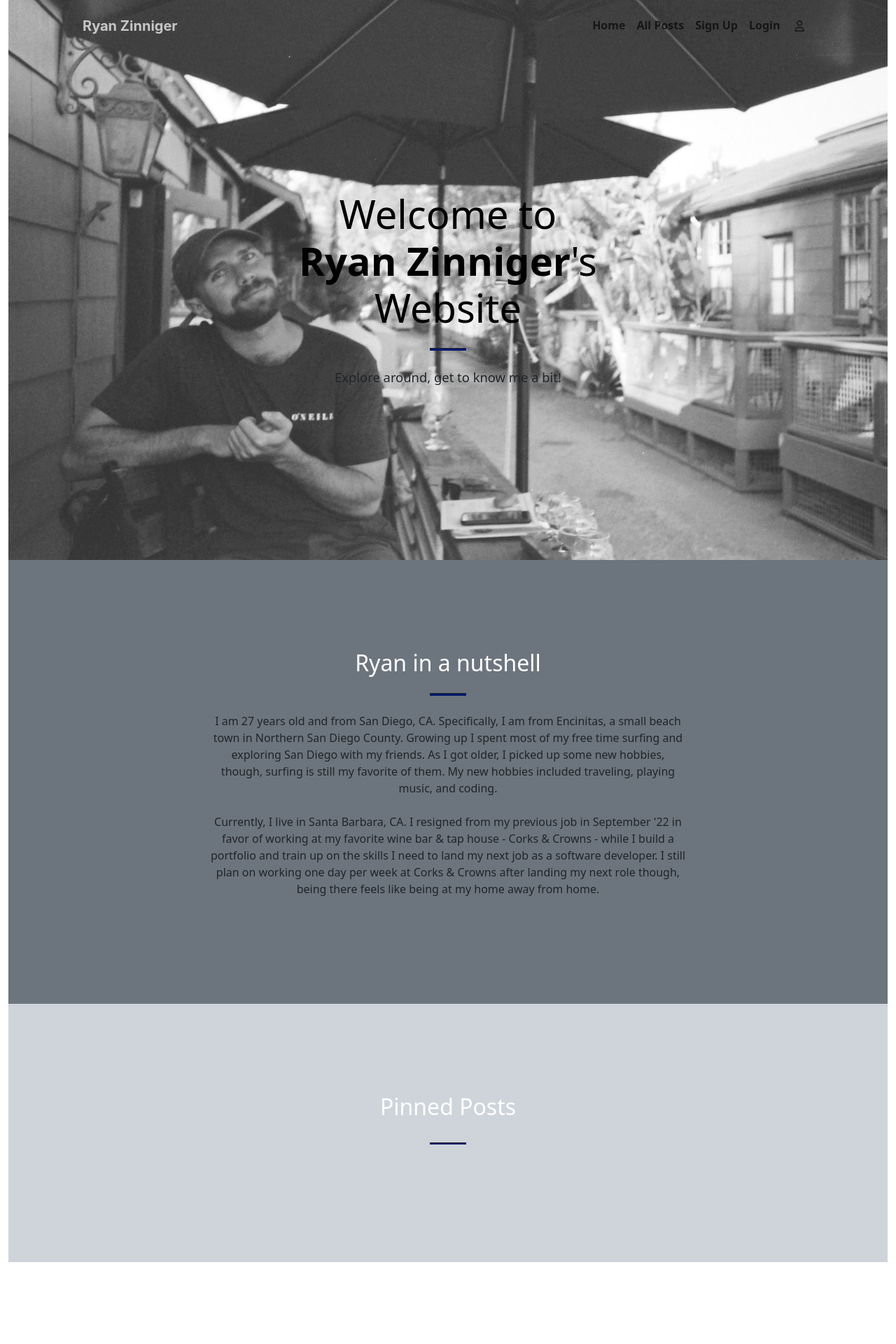
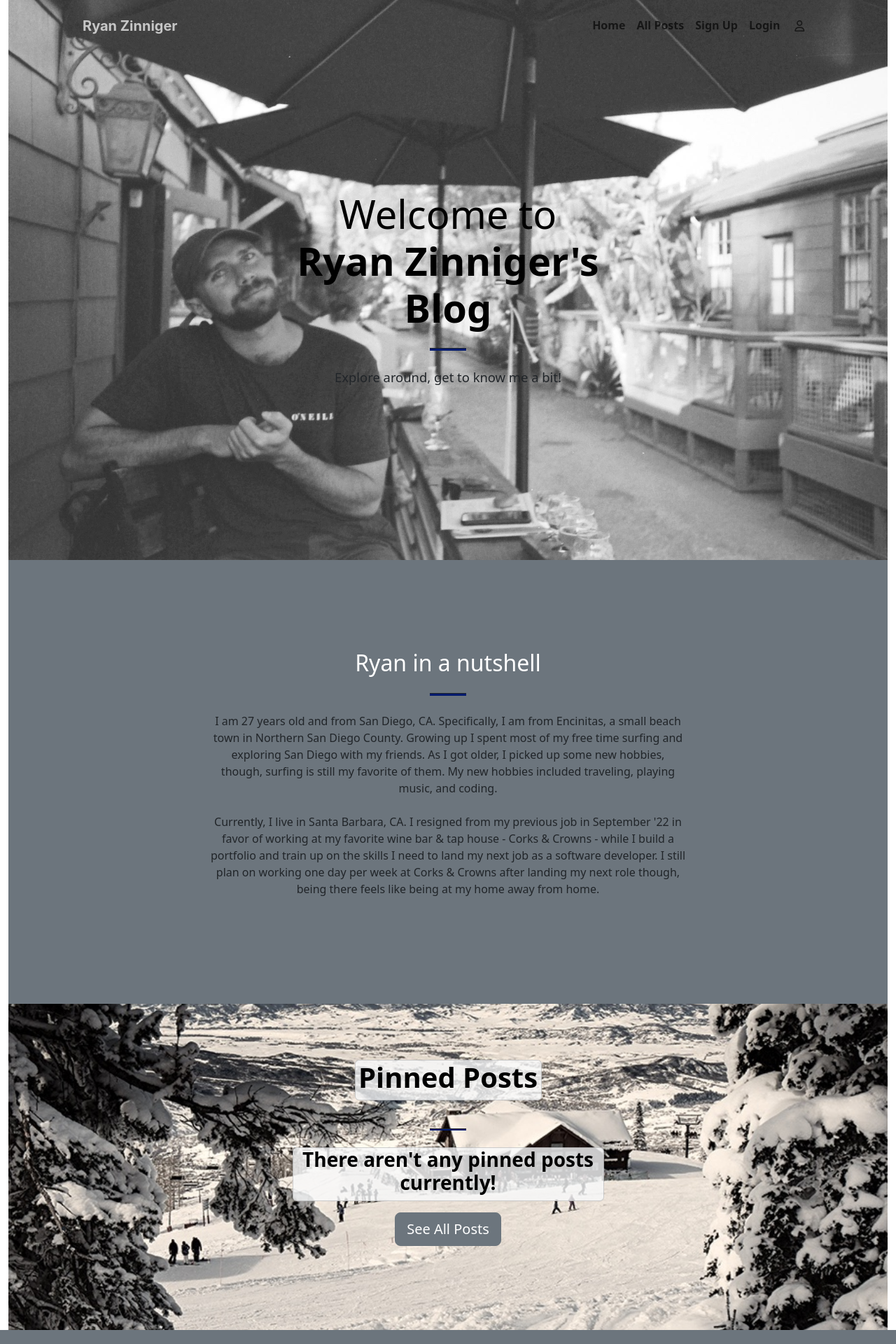
Before and after one commit to ryzinn18/PersonalBlog, a Flask app: page / in a window 1280 px wide. Shown: the top 1920 px of the page at 70% size. Run offline with Flask 2, Linux system fonts and the light colour scheme; data that the repository does not hold is empty; some libraries are stand-ins or nearby versions.

Commit message:
Various updates to Home page.

```diff
--- a/website/static/styles.css
+++ b/website/static/styles.css
@@ -172,3 +172,16 @@ section-pic {
   padding-bottom: 0;
 }
 }
+
+
+
+
+
+section.main {
+  padding-top: 5rem;
+  padding-bottom: calc(10rem - 4.5rem);
+  background-position: center;
+  background-repeat: no-repeat;
+  background-attachment: scroll;
+  background-size: cover;
+}
--- a/website/templates/home.html
+++ b/website/templates/home.html
@@ -7,7 +7,7 @@
         <div class="container px-4 px-lg-5 h-100">
             <div class="row gx-4 gx-lg-5 h-100 align-items-center justify-content-center text-center">
                 <div class="col-lg-8 align-self-end">
-                    <h1 class="text-black font-weight-bold">Welcome to<br><b>Ryan Zinniger</b>'s<br>Website</h1>
+                    <h1 class="text-black font-weight-bold">Welcome to<br><b>Ryan Zinniger's<br>Blog</b></h1>
                     <hr class="divider" />
                 </div>
                 <div class="col-lg-8 align-self-baseline">
@@ -33,19 +33,25 @@
         </div>
     </section>
     <!-- Pinned Posts -->
-    <section class="page-section bg-dark-subtle" id="pinned" >
+
+    <section class="main bg-dark-subtle" id="pinned" style='background-image: url("/static/steamboat.jpg");'>
         <div class="container px-4 px-lg-5">
             <div class="row gx-4 gx-lg-5 justify-content-center">
                 <!-- Heading - Pinned Posts -->
-                <h2 class="text-white mt-0 text-center">Pinned Posts</h2>
+                <ul class="container-sm">
+                    <div class="card mx-auto bg-light col-lg-3" style="--bs-bg-opacity: .8;">
+                        <h1 class="mt-0 text-center" style="color:  rgb(0, 0, 0);"><b>Pinned Posts</b></h1>
+                    </div>
+                </ul>
                 <hr class="divider divider-light" />
+                {% if posts.pinned|length > 0 %}
                 <!-- Posts -->
                 <ul class="container-sm">
                     <div class="row row-cols-2 justify-content-center">
                     {% for post in posts %}
                         {% if post.pinned == True %}
                             <!-- Post Card -->
-                            <li class="card card-wrap mb-3 ms-3 bg-light" style="max-width: 500px; --bs-bg-opacity: .50;" id="post-card-{{post.id}}">
+                            <li class="card card-wrap mb-3 ms-3 bg-light" style="max-width: 500px; --bs-bg-opacity: .8;" id="post-card-{{post.id}}">
                                 <div class="card-body">
                                     <h4 class="card-title">{{ post.title }}</h4>
 
@@ -62,6 +68,33 @@
                     {% endfor %}
                     </div>
                 </ul>
+                {% else %}
+                <ul class="container-sm">
+                    <li class="card mx-auto bg-light col-lg-5" style="--bs-bg-opacity: .8;">
+                        <h3 class="mt-0 text-center" style="color:  rgb(0, 0, 0);"><b>There aren't any pinned posts currently!</b></h3>
+                    </li>
+                    <li align="center" style="padding: 1rem">
+                        <a href="/home" >
+                            <button type="button" class="btn btn-lg btn-secondary">See All Posts</button>
+                        </a>
+                    </li>
+                </ul>
+                {% endif %}
+                </div>
+            </div>
+        </div>
+    </section>
+
+    <!--  -->
+    <section class="page-section bg-secondary" id="motivation">
+        <div class="container px-4 px-lg-5">
+            <div class="row gx-4 gx-lg-5 justify-content-center">
+                <div class="col-lg-8 text-center">
+                    <h2 class="text-white mt-0">Why the Blog?</h2>
+                    <hr class="divider divider-light" />
+                    {% include "raw_content/home-motivation.html" %}
+                    <p class="text-white-75 mb-4"></p>
+                    <!-- <a class="btn btn-light btn-xl" href="#hobbies">Check out my hobbies!</a> -->
                 </div>
             </div>
         </div>
@@ -89,7 +122,7 @@
                 </div>
             </div>
             <div class="row justify-content-center">
-                    <button class="btn btn-primary btn-xl" id="submitButton" type="submit" value="Submit" style="max-width: 100px;">Submit</button>
+                    <button class="btn btn-primary btn-xl btn-secondary" id="submitButton" type="submit" value="Submit" style="max-width: 100px;">Submit</button>
             </div>
         </div>
     </section>
--- /dev/null
+++ b/website/templates/raw_content/home-about.html
@@ -0,0 +1 @@
+<p class="text-white-75 mb-4"></p>
--- /dev/null
+++ b/website/templates/raw_content/home-motivation.html
@@ -0,0 +1 @@
+<p class="text-white-75 mb-4">Here is text about why I did this.</p>
```
Also changed, not shown: website/static/GoldenGateSmile.jpg (added), website/static/steamboat.jpg (added).
